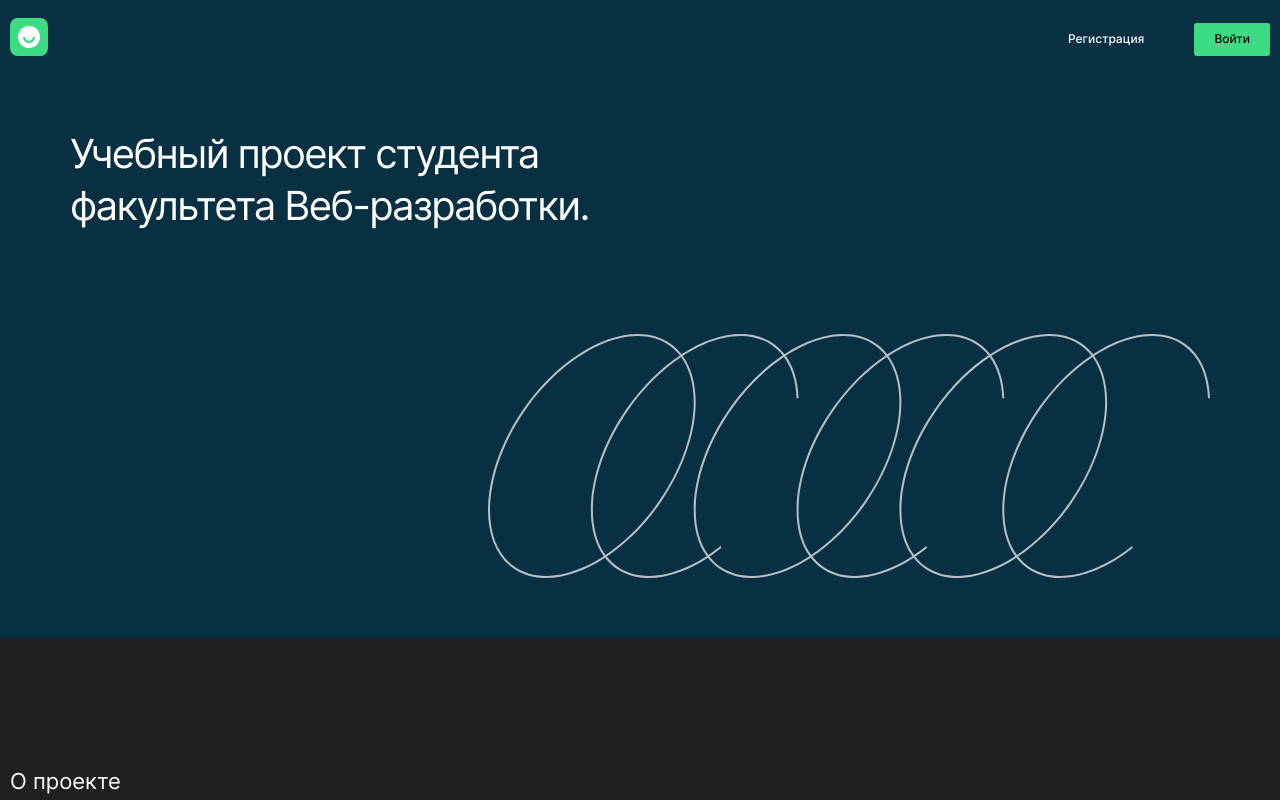
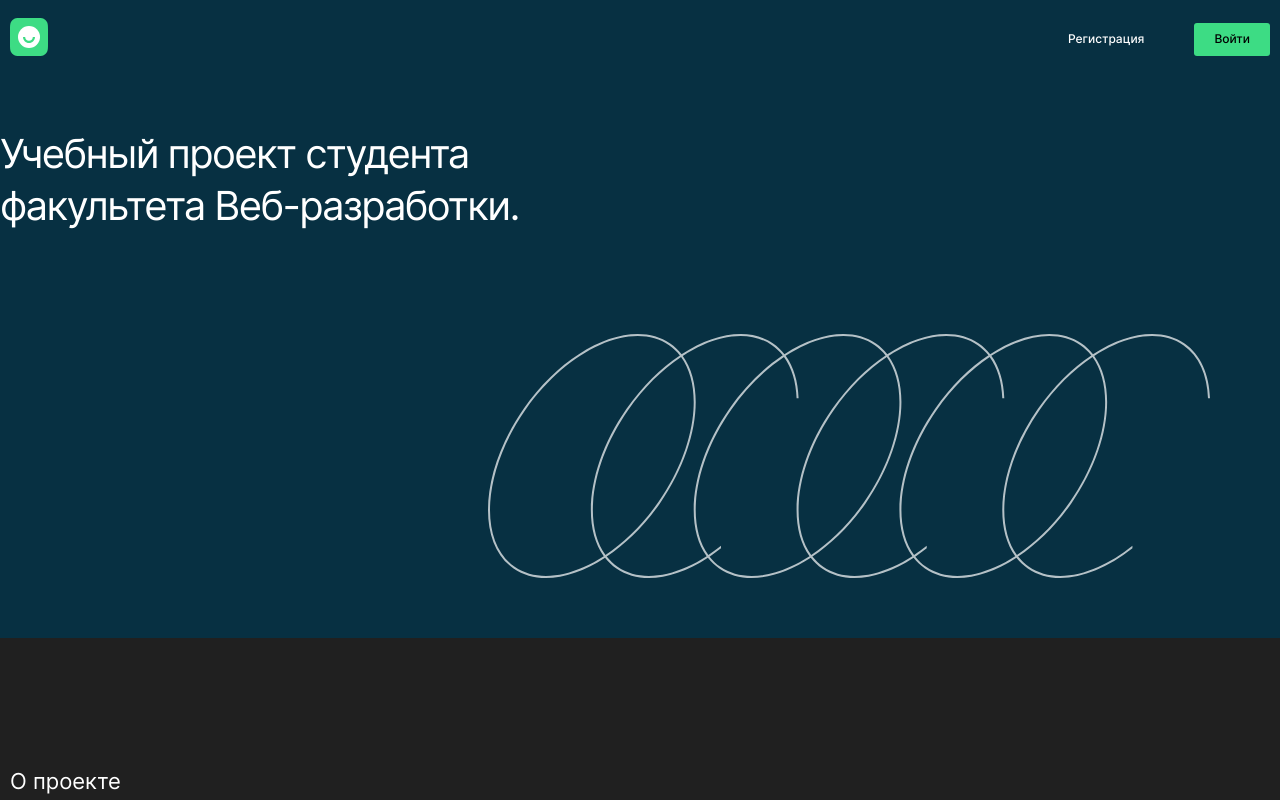
Before and after one commit to elena1983-zinatylina/movies-explorer-frontend, a React (Create React App) app: page / in a window 1280 px wide. Shown: the top 800 px of the page. Built offline with nearby package versions, Linux system fonts and the light colour scheme.

Commit message:
ошибка регистрации

```diff
--- a/src/components/Promo/Promo.css
+++ b/src/components/Promo/Promo.css
@@ -6,14 +6,18 @@
   position: relative;
   box-sizing: border-box;
   overflow: hidden;
+
 }
 
 .promo__container {
-  padding: 49px 70px 406px;
+  padding: 49px 0px 406px;
+  max-width: 1280px;
+  margin: 0 auto;
+
 }
 
 .promo__img {
-  position: absolute;
+ position:absolute;
   bottom: 60px;
   right: 70px;
 }
--- a/src/utils/MainApi.js
+++ b/src/utils/MainApi.js
@@ -82,5 +82,6 @@ class Api {
     return promise.then(this._getJson);
   }
 }
+
 const MainApi = new Api(URL, MOVIES_URL);
 export default MainApi;
```
